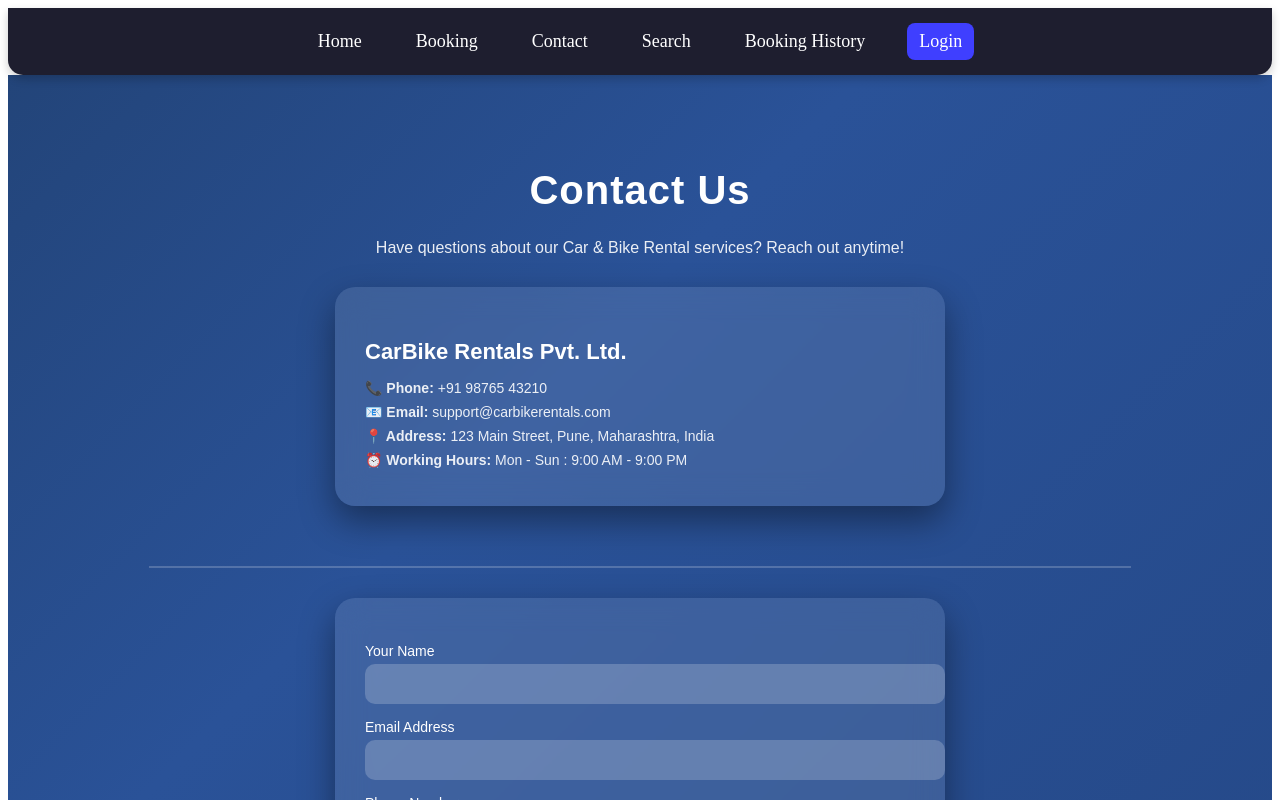
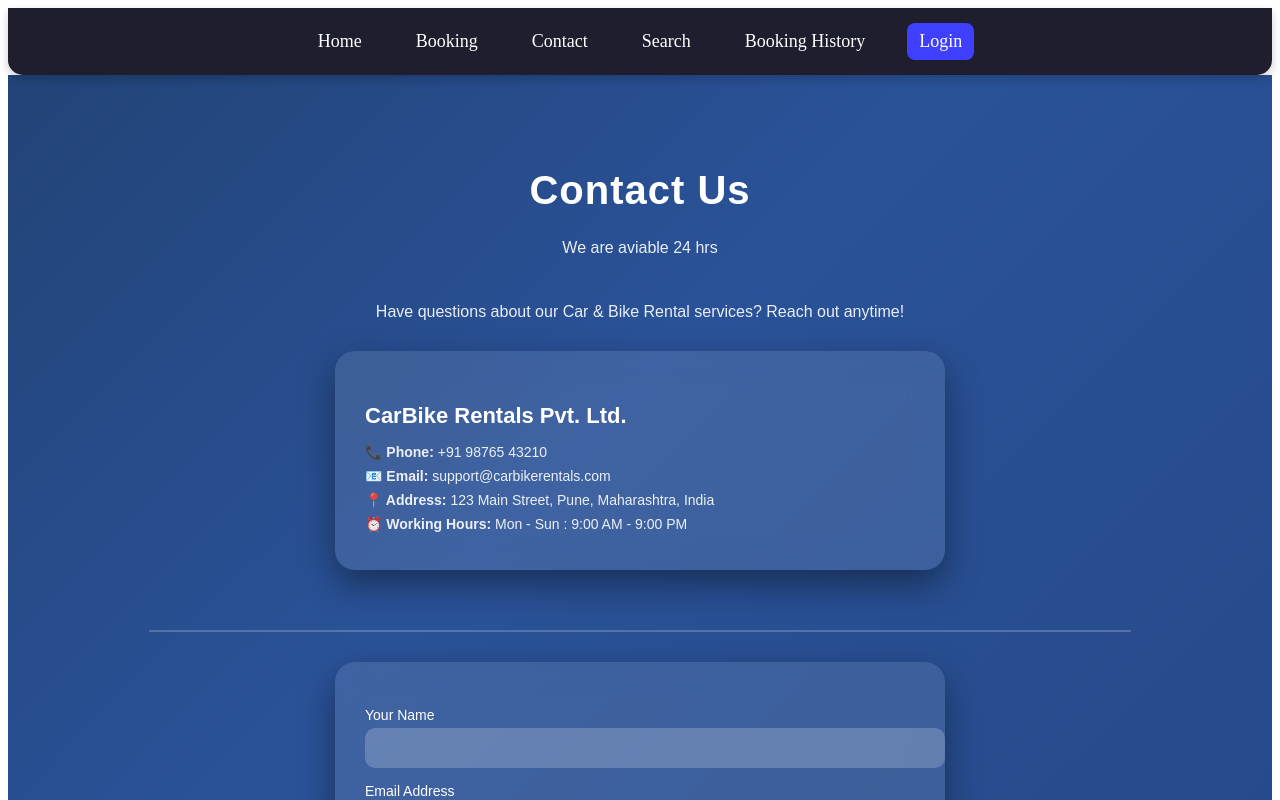
Before and after one commit to palekar29s/rentcarbikefrontend, an Angular app: page /contactus in a window 1280 px wide. Shown: the top 800 px of the page. Built offline with nearby package versions, Linux system fonts and the light colour scheme.

Commit message:
update in files

```diff
--- a/src/app/contactus/contactus.component.html
+++ b/src/app/contactus/contactus.component.html
@@ -1,6 +1,7 @@
 <div class="contact-container">
 
   <h2>Contact Us</h2>
+  <p>We are aviable 24 hrs </p>
   <p>Have questions about our Car & Bike Rental services? Reach out anytime!</p>
 
   <!-- Company Information Section -->
```
